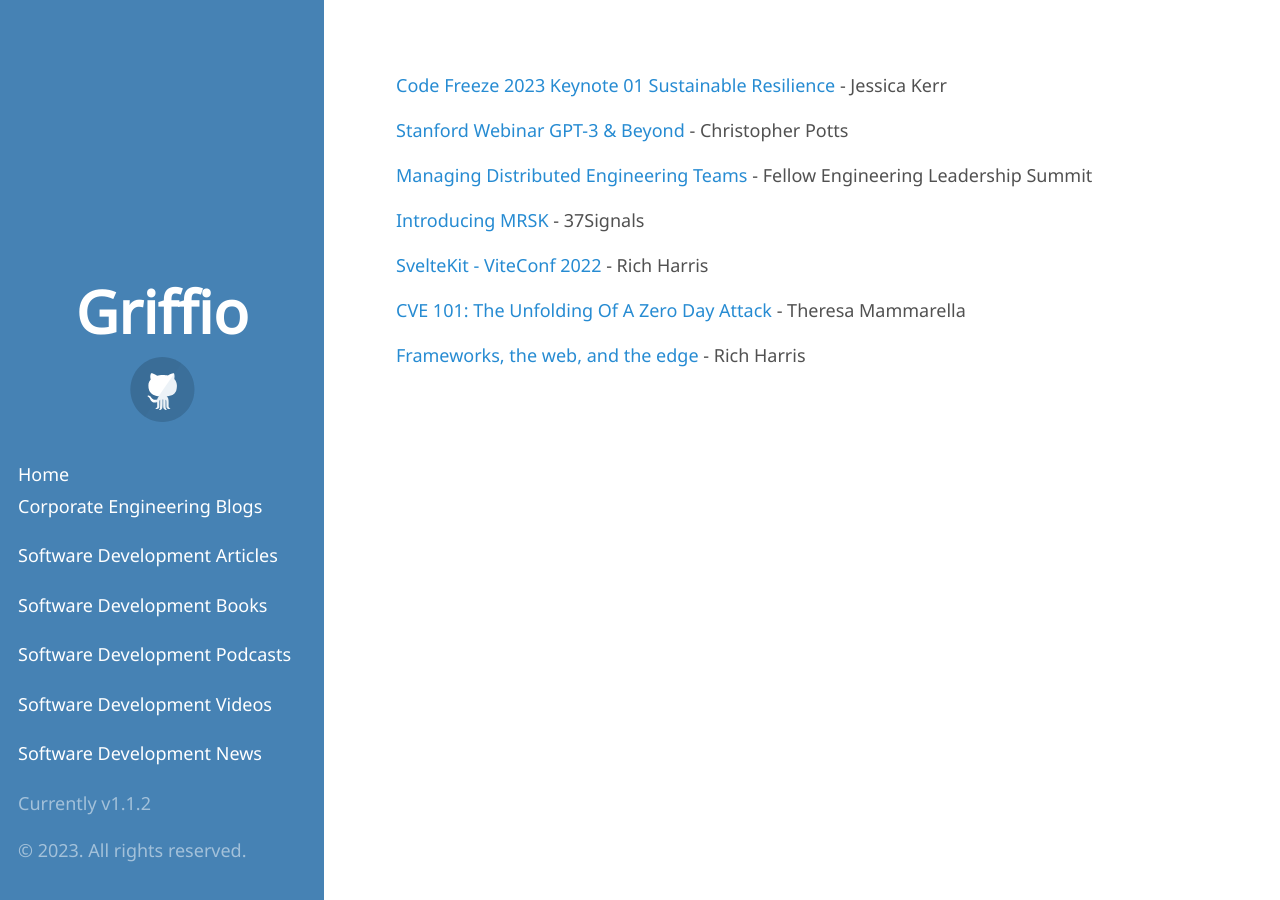
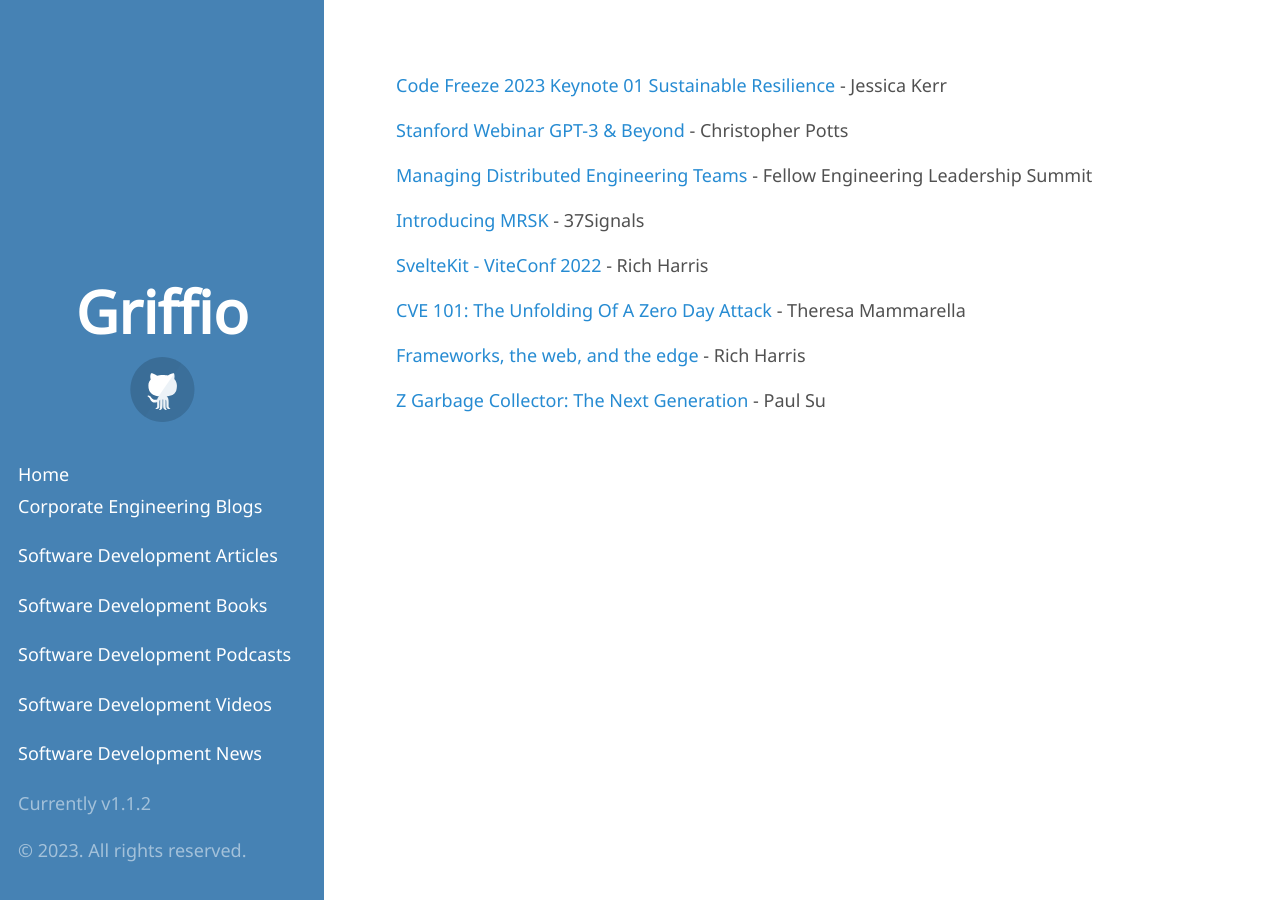
Before and after one commit to griffio/griffio.github.io, a Jekyll site: the page built from tech_talks_highlighted_2023.md, in a window 1280 px wide. Built offline with Jekyll 4.4.1, drawn with Linux system fonts in a browser that asks for light colours; some web fonts are replaced; our own code applies the rules of GitHub Pages for plain Markdown files.

Commit message:
Z Garbage Collector: The Next Generation

```diff
--- a/tech_talks_highlighted_2023.md
+++ b/tech_talks_highlighted_2023.md
@@ -11,3 +11,5 @@
 [CVE 101: The Unfolding Of A Zero Day Attack](https://www.youtube.com/watch?v=m_lc--KQ1ko) - Theresa Mammarella
 
 [Frameworks, the web, and the edge](https://www.youtube.com/watch?v=uXCipjbcQfM) - Rich Harris
+
+[Z Garbage Collector: The Next Generation](https://www.youtube.com/watch?v=OnodHoNYE1Y) - Paul Su
```
